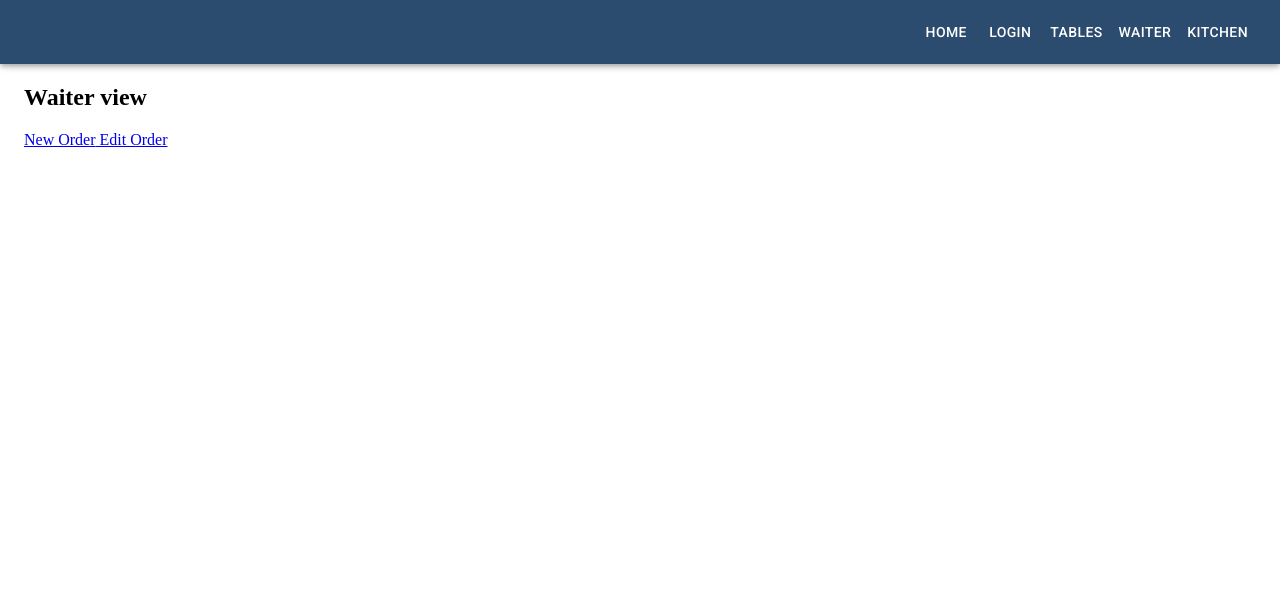
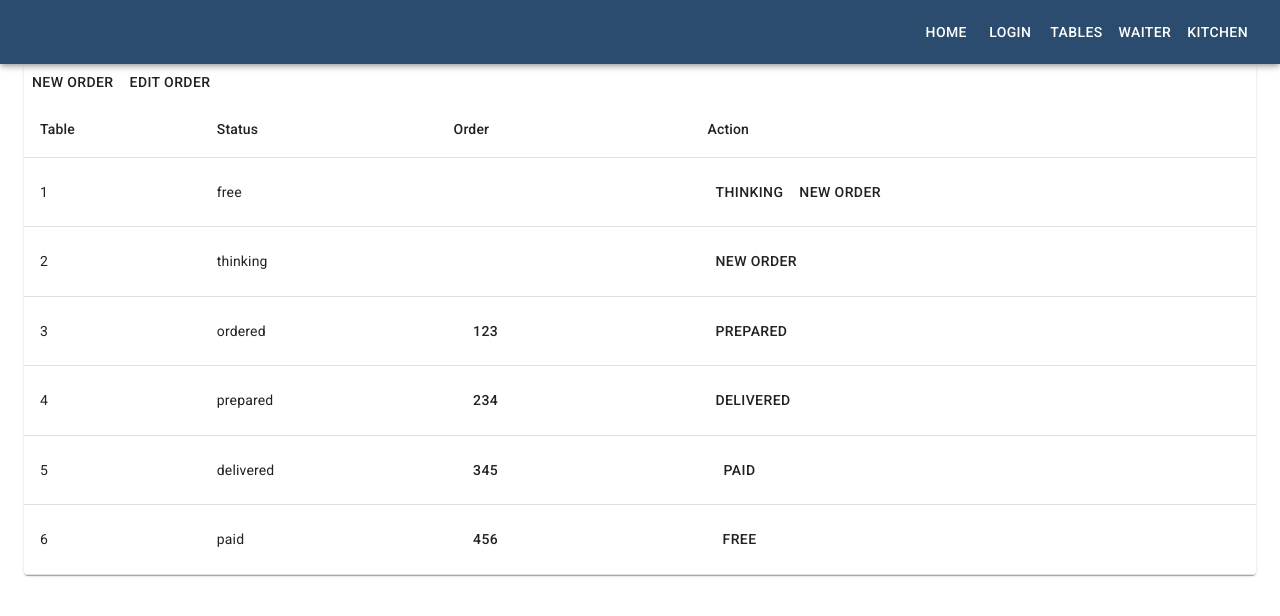
Before and after one commit to MarcinSkowronek27/pizzeria-portal, a React (Create React App) app: page /waiter in a window 1280 px wide. Shown: the top 616 px of the page. Built offline with nearby package versions, Linux system fonts and the light colour scheme.

Commit message:
Done view of waiter

```diff
--- a/src/components/views/Waiter/Waiter.js
+++ b/src/components/views/Waiter/Waiter.js
@@ -1,17 +1,96 @@
 import React from 'react';
 import styles from './Waiter.scss';
+import Table from '@material-ui/core/Table';
+import TableBody from '@material-ui/core/TableBody';
+import TableCell from '@material-ui/core/TableCell';
+import TableHead from '@material-ui/core/TableHead';
+import TableRow from '@material-ui/core/TableRow';
+import Paper from '@material-ui/core/Paper';
+import Button from '@material-ui/core/Button';
 import { Link } from 'react-router-dom';
 
+const demoContent = [
+  { id: '1', status: 'free', order: null },
+  { id: '2', status: 'thinking', order: null },
+  { id: '3', status: 'ordered', order: 123 },
+  { id: '4', status: 'prepared', order: 234 },
+  { id: '5', status: 'delivered', order: 345 },
+  { id: '6', status: 'paid', order: 456 },
+];
+
+const renderActions = status => {
+  switch (status) {
+    case 'free':
+      return (
+        <>
+          <Button>thinking</Button>
+          <Button>new order</Button>
+        </>
+      );
+    case 'thinking':
+      return (
+        <Button>new order</Button>
+      );
+    case 'ordered':
+      return (
+        <Button>prepared</Button>
+      );
+    case 'prepared':
+      return (
+        <Button>delivered</Button>
+      );
+    case 'delivered':
+      return (
+        <Button>paid</Button>
+      );
+    case 'paid':
+      return (
+        <Button>free</Button>
+      );
+    default:
+      return null;
+  }
+};
+
 const Waiter = () => (
-  <div className={styles.component}>
-    <h2>
-      Waiter view
-    </h2>
-    <Link to={`${process.env.PUBLIC_URL}/waiter/order/new`} activeClassName='active'>New Order
-    </Link>
-    <Link to={`${process.env.PUBLIC_URL}/waiter/order/:id`} activeClassName='active'> Edit Order
-    </Link>
-  </div>
+  <Paper className={styles.component}>
+    <Button component={Link} to={`${process.env.PUBLIC_URL}/waiter/order/new`} activeClassName='active'>New Order
+    </Button>
+    <Button component={Link} to={`${process.env.PUBLIC_URL}/waiter/order/:id`} activeClassName='active'> Edit Order
+    </Button>
+    <Table>
+      <TableHead>
+        <TableRow>
+          <TableCell>Table</TableCell>
+          <TableCell>Status</TableCell>
+          <TableCell>Order</TableCell>
+          <TableCell>Action</TableCell>
+        </TableRow>
+      </TableHead>
+      <TableBody>
+        {demoContent.map(row => (
+          <TableRow key={row.id}>
+            <TableCell component="th" scope="row">
+              {row.id}
+            </TableCell>
+            <TableCell>
+              {row.status}
+            </TableCell>
+            <TableCell>
+              {row.order && (
+                <Button to={`${process.env.PUBLIC_URL}/waiter/order/${row.order}`}>
+                  {row.order}
+                </Button>
+              )}
+            </TableCell>
+            <TableCell>
+              {renderActions(row.status)}
+            </TableCell>
+          </TableRow>
+        ))}
+      </TableBody>
+    </Table>
+  </Paper>
 );
 
 export default Waiter;
```
